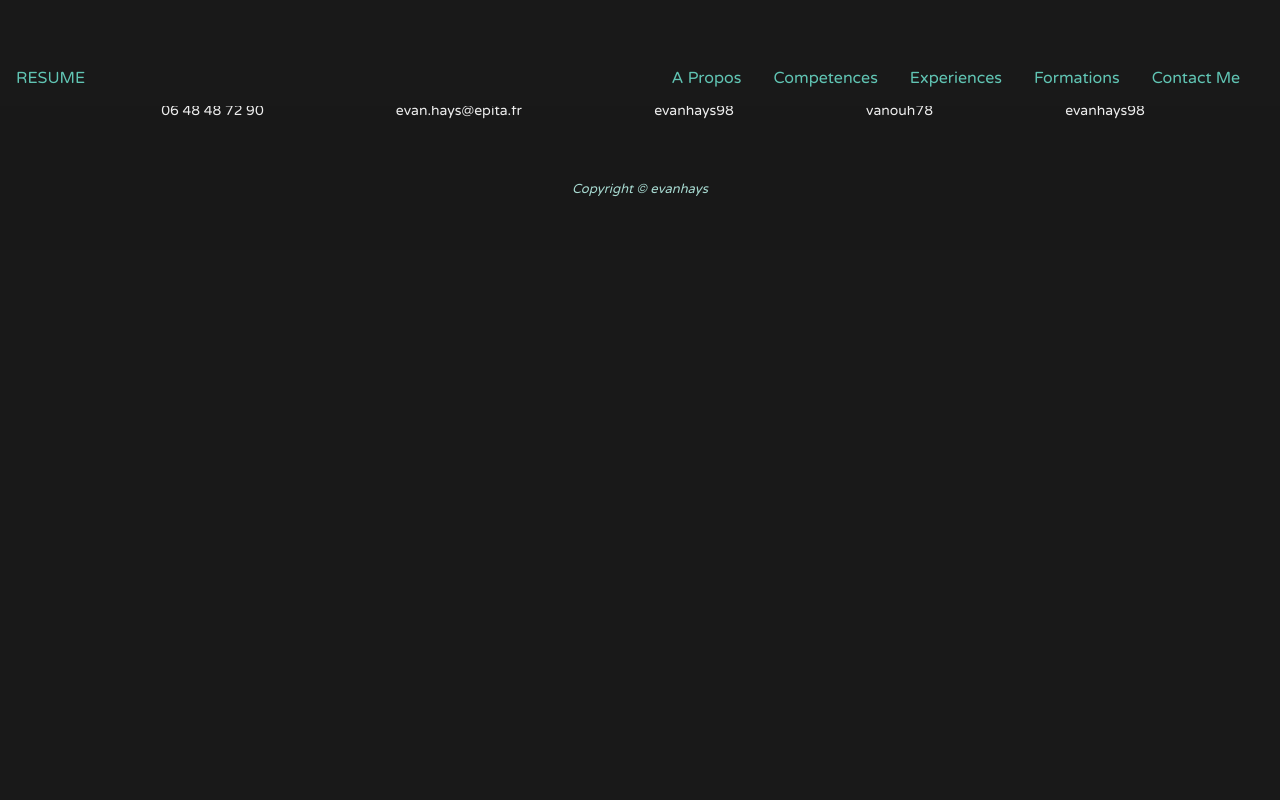
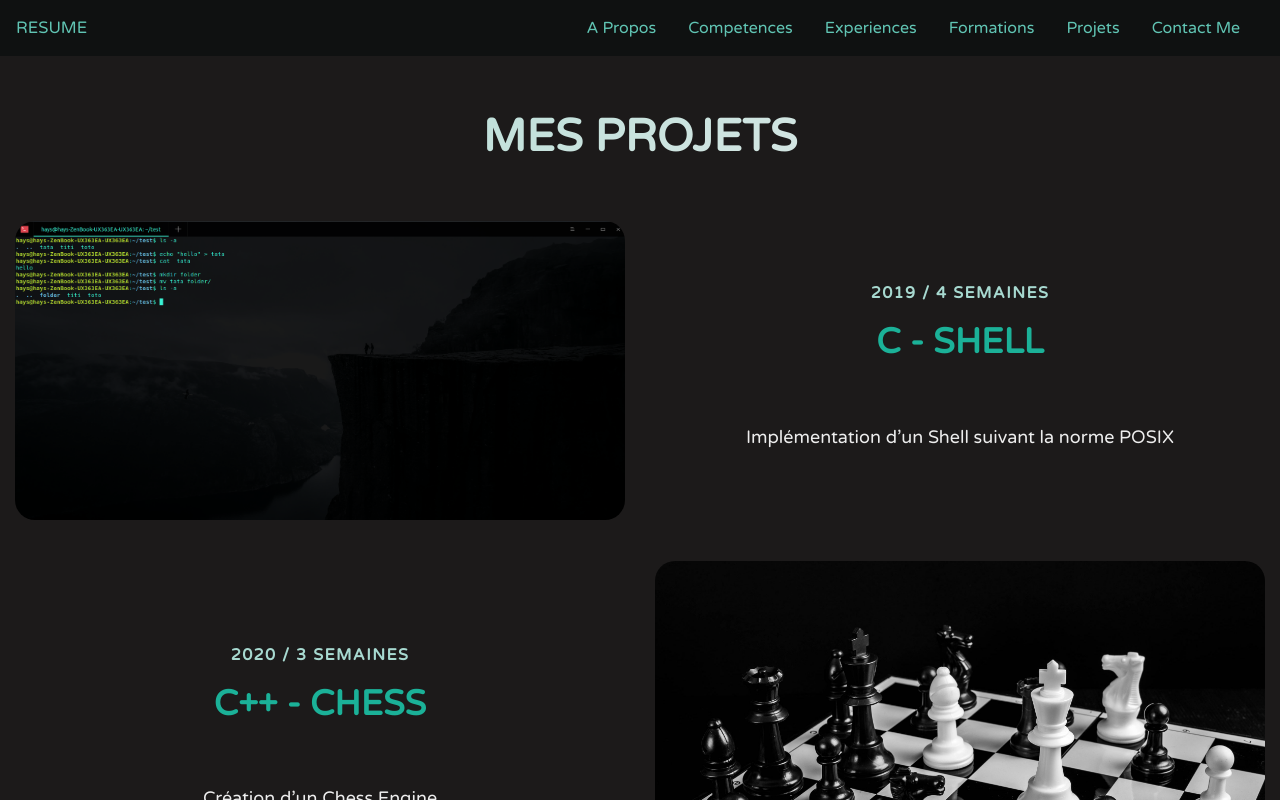
Before and after one commit to evanhays98/evanhays, a React (Create React App) app: page /#/Projet in a window 1280 px wide. Shown: the top 800 px of the page. Built offline with nearby package versions, Linux system fonts and the light colour scheme; some icons are missing.

Commit message:
add project page

```diff
--- a/src/App.js
+++ b/src/App.js
@@ -9,6 +9,7 @@ import CompetencePage from "./pages/CompetencePage";
 import ScrollToTop from "./components/ScrollToTop";
 import ExperiencePage from "./pages/ExperiencePage";
 import FormationPage from "./pages/FormationPage";
+import ProjetPage from "./pages/ProjetPage";
 
 var hist = createBrowserHistory();
 
@@ -23,6 +24,7 @@ function App() {
                 <Route path="/Competence" exact component={CompetencePage}/>
                 <Route path="/Experience" exact component={ExperiencePage}/>
                 <Route path="/Formation" exact component={FormationPage}/>
+                <Route path="/Projet" exact component={ProjetPage}/>
             <Footer/>
         </HashRouter>
       </div>
--- a/src/Data/Data.js
+++ b/src/Data/Data.js
@@ -49,8 +49,8 @@ export const FormationOne = {
     lightText: true,
     lieux: '14-16 Rue Voltaire, 94270 Le Kremlin-Bicêtre',
     topLine: '2016 - 2022 / 6 ans',
-    headline: 'EPITA - Ecole d\'ingénieurs informatique',
-    description: 'Prépare aux métiers du consulting et de la gestion de projets internationaux innovants',
+    headline: 'EPITA (ICE) - Ecole d\'ingénieurs informatique',
+    description: 'Former des ingénieurs en informatique et numérique, qui accéderont à des postes à responsabilités dans les secteurs les plus porteurs. Prépare aux métiers du consulting et de la gestion de projets internationaux innovants.',
     toplinecolor: "#a7d9d0",
     imgStart: true,
     img: require('../images/pita.jpg').default,
@@ -66,7 +66,7 @@ export const ForamtionTwo = {
     lightText: false,
     topLine: '2019 / 6 mois',
     headline: 'Northeastern University',
-    description: 'Formation maths / java / sql / C++ / Algorithmie. Vivre dans un pays avec des culture très éloigner de la France fut pour moi une éxperience unique et inoubliable',
+    description: 'Formation maths / java / sql / C++ / Algorithmie. Experience unique et enrichissante.',
     imgStart: false,
     img: require('../images/shenyang.jpg').default,
     alt: 'Car',
@@ -83,7 +83,37 @@ export const Formationthree = {
     description: 'Baccalauréat science de l\'ingénieur spécialité informatique',
     toplinecolor: "#a7d9d0",
     imgStart: true,
-    img: require('../images/lvld.jpeg').default,
+    img: require('../images/lycee.jpg').default,
     alt: 'Car',
     darkText: false
 }
+
+export const ProjetOne = {
+    id: 'about',
+    lightBg: false,
+    lightText: true,
+    lieux: '',
+    topLine: '2019 / 4 semaines',
+    headline: 'C - Shell',
+    description: 'Implémentation d’un Shell suivant la norme POSIX',
+    toplinecolor: "#a7d9d0",
+    imgStart: true,
+    img: require('../images/shelll.png').default,
+    alt: 'Car',
+    darkText: false
+}
+
+export const ProjetTwo = {
+    id: 'about',
+    lightBg: false,
+    lightText: true,
+    lieux: '',
+    topLine: '2020 / 3 semaines',
+    headline: 'C++ - Chess',
+    description: 'Création d’un Chess Engine',
+    toplinecolor: "#a7d9d0",
+    imgStart: false,
+    img: require('../images/chess.jpg').default,
+    alt: 'Car',
+    darkText: false
+}
--- a/src/components/Header.js
+++ b/src/components/Header.js
@@ -40,6 +40,9 @@ const Header = () => {
                 <Link className="navlink"  to="/Formation" onClick={() => setclick(true)}>
                     Formations
                 </Link>
+                <Link className="navlink"  to="/Projet" onClick={() => setclick(true)}>
+                    Projets
+                </Link>
                 <label className="navlink" onClick={scrollTofooter} >
                     Contact Me
                 </label>
--- a/src/components/MainContainer.js
+++ b/src/components/MainContainer.js
@@ -65,14 +65,14 @@ export const TopLine = styled.p`
 
 export const Heading = styled.h1`
     padding: 12px 0;
-    font-size: 48px;
+    font-size: 35px;
     line-height: 1.1;
     font-weight: 600;
     color: ${({lightText}) => (lightText ? '#1bb198' : '#1bb198')};
 
     @media screen and (max-width: 768px)
     {
-        font-size: 37px;
+        font-size: 27px;
     }
 `
 
--- /dev/null
+++ b/src/pages/ProjetPage.js
@@ -0,0 +1,19 @@
+import { motion } from 'framer-motion';
+import React from 'react';
+import MainContainer from "../components/MainContainer";
+import {ProjetOne, ProjetTwo} from "../Data/Data";
+
+const ProjetPage = () => {
+    return (
+        <motion.div className="experiencepage"
+                    initial={{ opacity: 0 }}
+                    animate={{ opacity: 1 }}
+                    exit={{ opacity: 0 }}>
+            <h1 className='grostitre'>Mes Projets</h1>
+            <MainContainer {...ProjetOne}/>
+            <MainContainer {...ProjetTwo}/>
+        </motion.div>
+    );
+};
+
+export default ProjetPage;
--- a/src/styles/_settings.scss
+++ b/src/styles/_settings.scss
@@ -1,7 +1,7 @@
 @import url('https://fonts.googleapis.com/css2?family=Varela+Round&display=swap');
 $font-1: 'Varela Round', sans-serif;
 
-$background : #191919;
+$background : #1c1a1a;
 $colorA : #ededed;
 $colorB : #a7d9d0;
 $colorC : #61c5b4;
--- a/src/styles/components/All.scss
+++ b/src/styles/components/All.scss
@@ -111,7 +111,7 @@
   -webkit-text-fill-color: transparent;
   -moz-text-fill-color: transparent;
 
-  font-size: 30px;
+  font-size: 45px;
   text-align: center;
   text-transform: uppercase;
   margin: 15px 0;
@@ -121,6 +121,6 @@
   font-weight: 600;
 
   @media screen and (max-width: 768px) {
-    font-size: 22px;
+    font-size: 35px;
   }
 }
--- a/src/styles/components/Footer.scss
+++ b/src/styles/components/Footer.scss
@@ -1,5 +1,5 @@
 .foot {
-  background: rgba(25, 25, 25, 0.87);
+  background: rgba(35, 38, 38, 0.87);
   margin-top: 50px;
   position: relative;
   width: 100%;
--- a/src/styles/components/Header.scss
+++ b/src/styles/components/Header.scss
@@ -1,6 +1,6 @@
 .nav
 {
-    background : $background;
+    background : #0f1111;
     position: fixed;
     width : 100vw;
     height: 7vh;
@@ -71,7 +71,7 @@
         top : 7vh;
         height: 93vh;
         width: 90vw;
-        background-color: $background;
+        background-color:#0f1111;
         flex-direction : column;
 
     }
```
Also changed, not shown: src/images/lycee.jpg (added), src/images/shelll.png (added).
